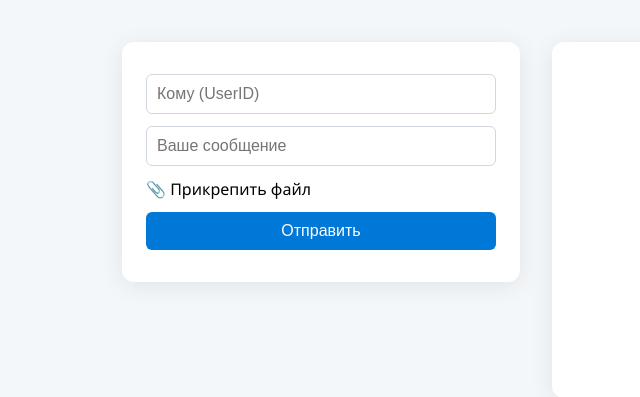
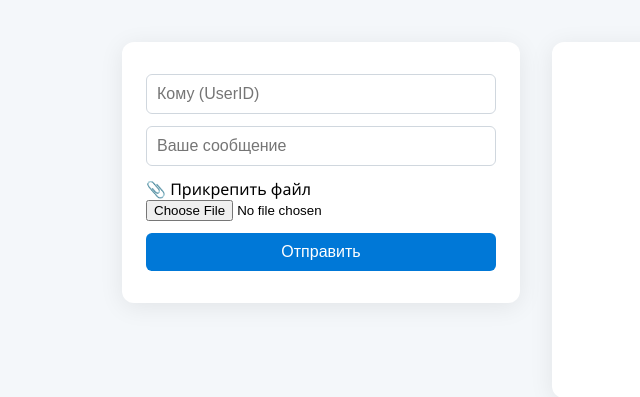
Before and after one commit to Daniil0112357424/web-chat, a Flask app: page /chat in a window 1280 px wide. Shown: the part 175-572 px from the top of the page, without its empty margins (104-744 px from the left). Run offline with Flask 3, Linux system fonts and the light colour scheme; the visitor is signed in with stand-in values (Sample User, id 1); some libraries are stand-ins or nearby versions.

Commit message:
initial commit

```diff
--- a/templates/chat.html
+++ b/templates/chat.html
@@ -191,10 +191,10 @@
         <div id="chat-container">
             <input type="text" id="to_user" placeholder="Кому (UserID)" required>
             <input type="text" id="message" placeholder="Ваше сообщение">
-            <label for="image_input" style="display:block;cursor:pointer;margin-bottom:12px;">
+            <label for="image_input">
                 📎 Прикрепить файл
             </label>
-            <input type="file" id="image_input" accept="image/*" style="opacity:0;width:1px;height:1px;position:absolute;">
+            <input type="file" id="image_input" accept="image/*">
             <button onclick="send()">Отправить</button>
         </div>
         <div id="messages-container">
```
